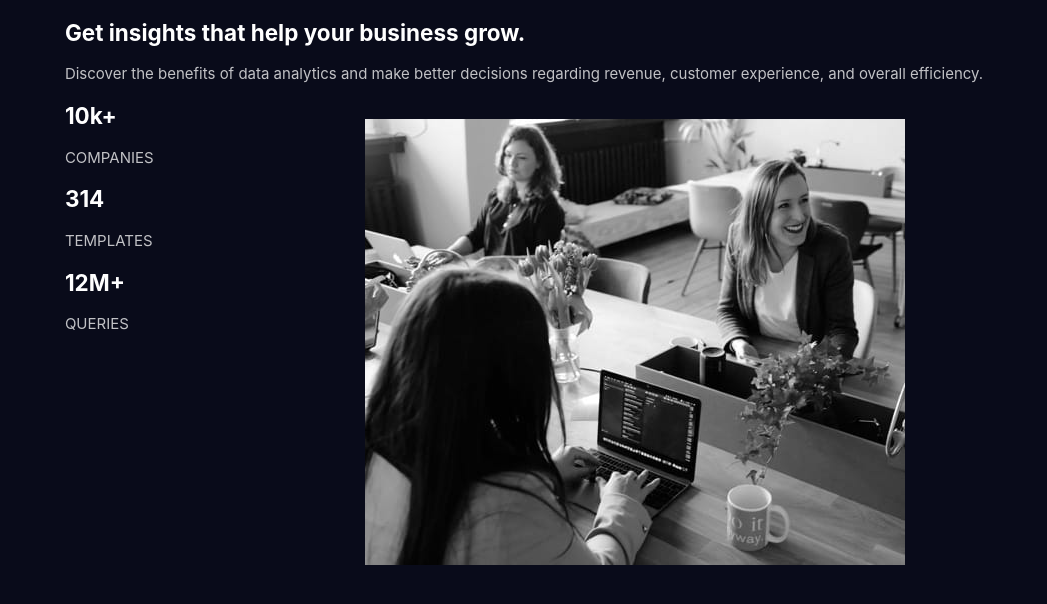
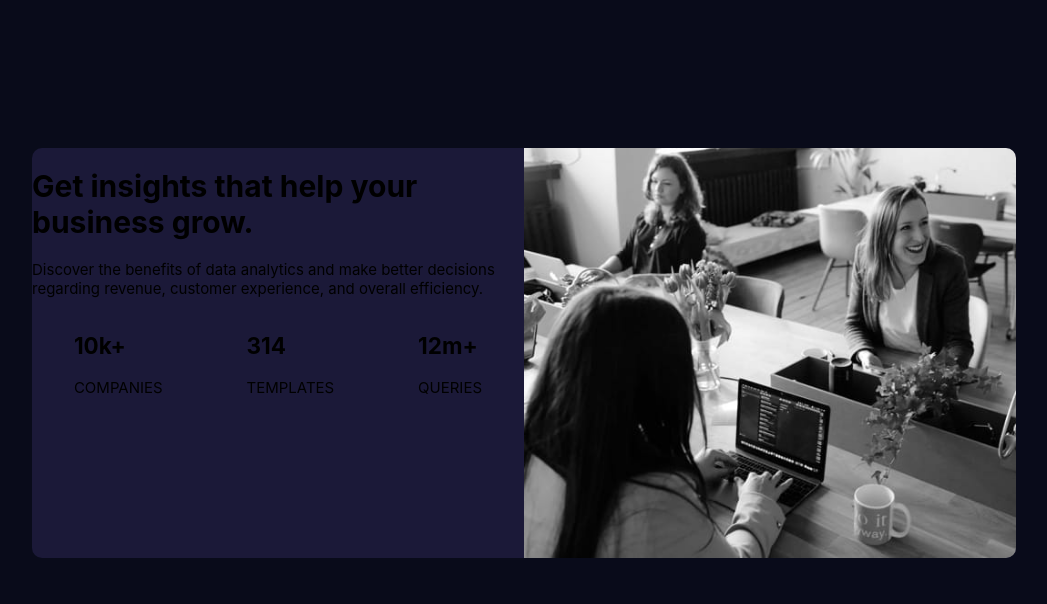
Before and after one commit to Feminnakwe5/stats-preview-card-component-main, a plain HTML site: page index.html in a window 1280 px wide. Shown: the whole page, without its empty margins (116-1163 px from the left). Drawn offline with Linux system fonts and the light colour scheme; a web font is replaced by a local one.

Commit message:
new process

```diff
--- a/index.html
+++ b/index.html
@@ -12,36 +12,40 @@
                   </style>
                 </head>
                 <body>
-    <main>
-      <div class="container main-container">
-      <d iv class="container text-container">
-        <section >
-          <h1>Get insights that help your business grow.</h1>
-        <p>Discover the benefits of data analytics and make better decisions
+    <main class="card">
+
+      <div id="text">
+        <h1>Get <span>insights</span> that help your business grow.</h1>
+        <p>
+          Discover the benefits of data analytics and make better decisions
           regarding revenue, customer experience, and overall efficiency.
         </p>
-        </section>
-            <div class="companies">
-              <h2>10k+</h2>
-              <p>COMPANIES
-        </p>
+        <div id="stats-container">
+          <div class="stats">
+            <h2 >10k+</h2>
+            <p class="stat">COMPANIES</p>
           </div>
-            <div class="templates">
+          <div class="stats">
             <h2>314</h2>
-              <p> TEMPLATES</p>
-
+            <p>TEMPLATES</p>
           </div>
-            <div class="queries">
-              <h2>12M+</h2>
-            <p> QUERIES </p>
-            </div>
-      <div class="images">
-<img
-            src="/images/image-header-desktop.jpg"
-            alt="pictures of people at work"
-          />
+          <div class="stats">
+            <h2>12m+</h2>
+            <p>QUERIES</p>
           </div>
         </div>
+      </div>
+      <div id="image-container">
+        <!-- <img
+          src="images/image-header-mobile.jpg"
+          alt="People in an office, working on their computers."
+          id="mobile-image"
+        /> -->
+        <img
+          src="images/image-header-desktop.jpg"
+          alt="People in an office, working on their computers."
+          id="desktop-image"
+        />
       </div>
     </main>
                 </body>
--- a/style.css
+++ b/style.css
@@ -8,27 +8,43 @@ body {
   display: flex;
   align-items: center;
   justify-content: center;
-  margin: auto;
+  padding: 100px;
   font-family: Inter, sans-serif;
   font-size: 15px;
   flex-direction: column;
 }
-.container {
-  position: relative;
-  flex-direction: column;
+
+.card {
+  background-color: hsl(244, 38%, 16%);
+  display: grid;
+  flex-direction: row-reverse;
+  margin: 2rem;
+  border-radius: 10px;
+  overflow: hidden;
+  grid-template-columns: 1fr 1fr;
+  margin: 40px;
 }
 
-img {
-  position: absolute;
-  left: 300px;
-  top: 100px;
+#image-container img {
+  width: 100%;
+  height: 100%;
 }
 
-h1,
-h2 {
-  color: hsl(0, 0%, 100%);
+#image-container {
+  position: relative;
 }
 
-p {
-  color: hsla(0, 0%, 100%, 0.75);
+#desktop-image ::after {
+  position: relative;
+  height: 100%;
+  width: 100%;
+  background-color: hsl(277, 64%, 61%);
+  left: 0;
+  right: 0;
+  content: ' ';
 }
+
+#stats-container {
+  display: flex;
+  justify-content: space-around;
+}
```
Lines whose indentation alone changed are shown as unchanged.
